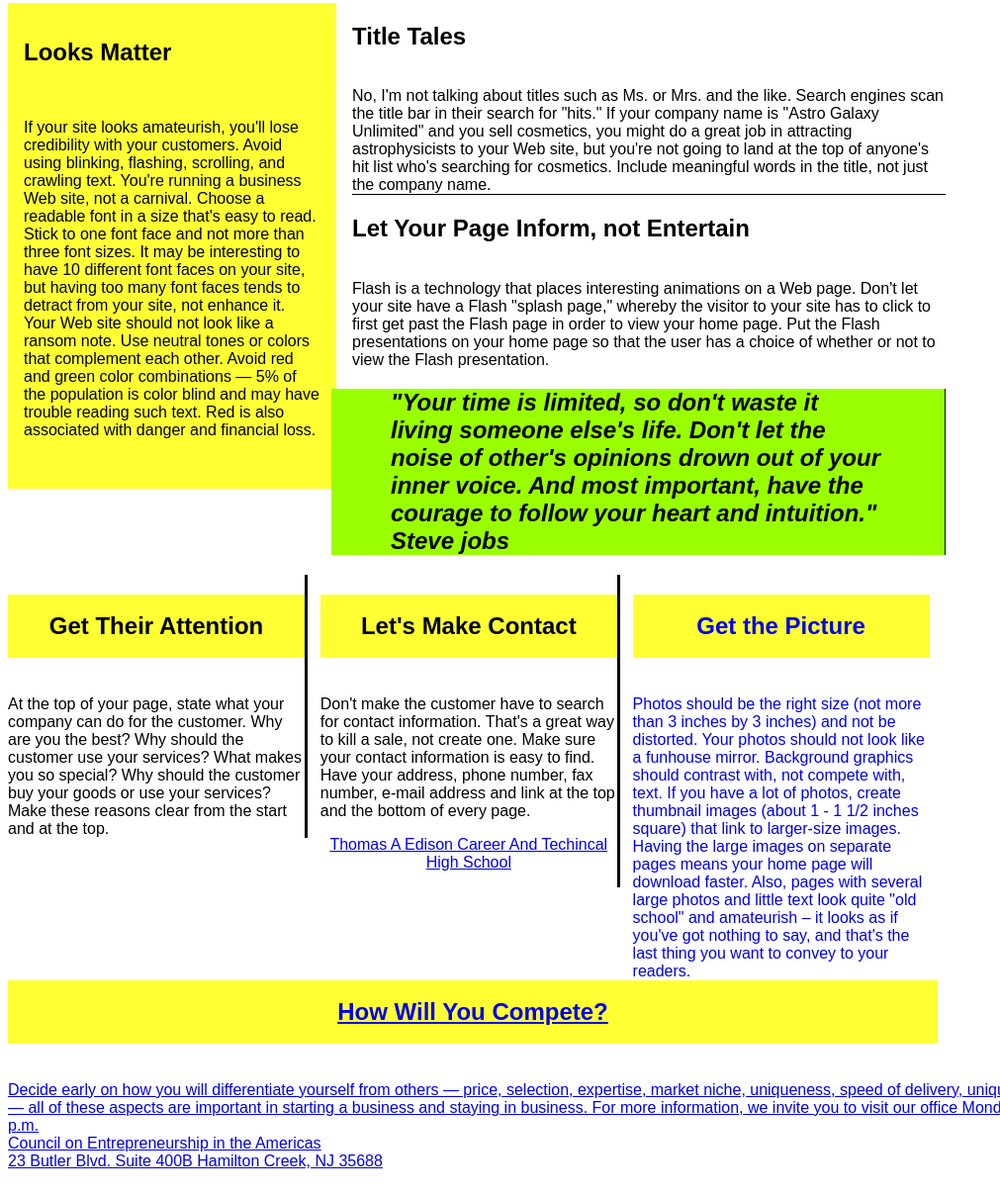
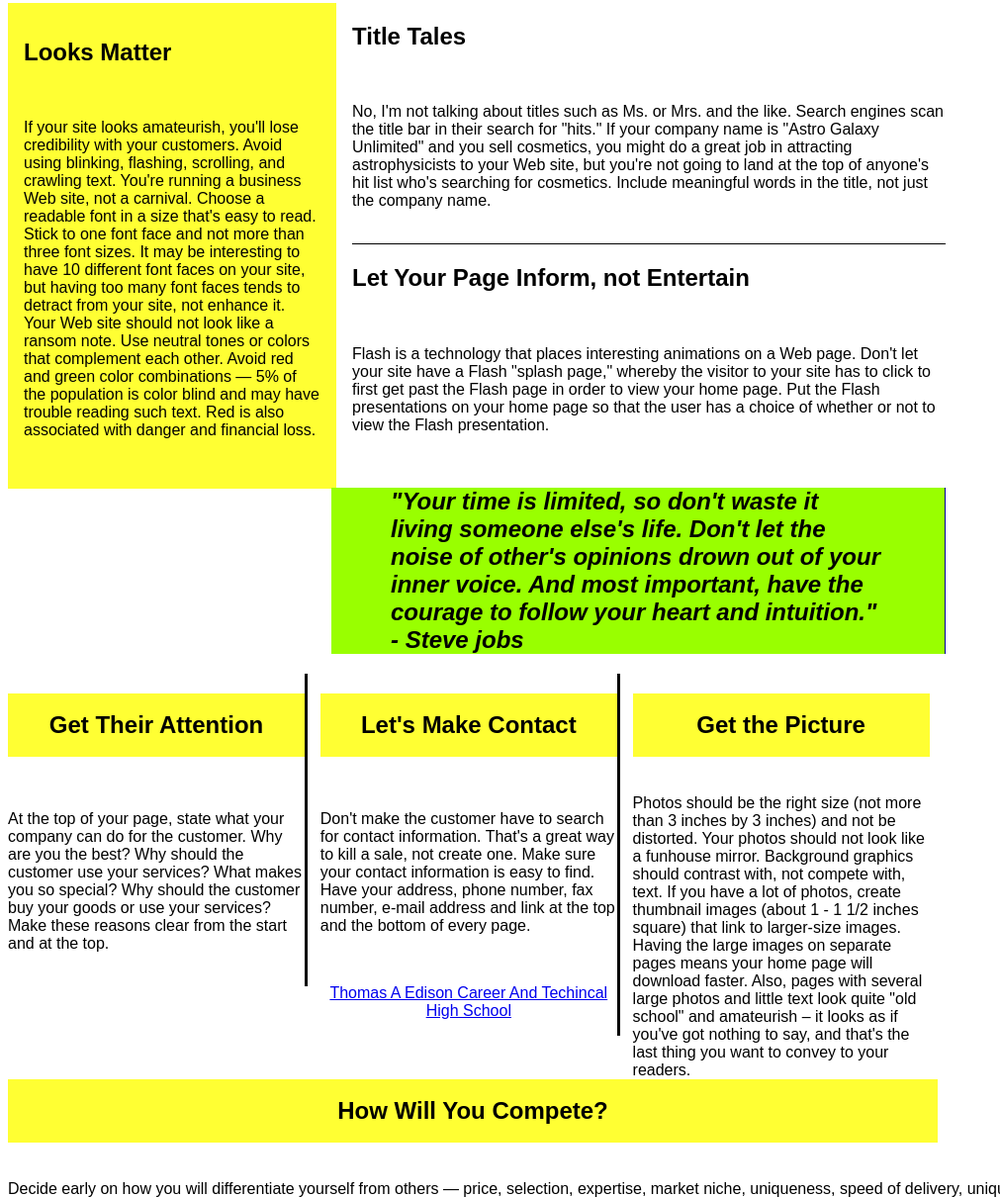
Before and after one commit to Blossxsom/-Images_Positioning_Activity, a plain HTML site: page index.html in a window 1280 px wide. Shown: the part 267-1477 px from the top of the page at 99% size, without its empty margins (0-1011 px from the left). Drawn offline with Linux system fonts and the light colour scheme.

Commit message:
Update index.html

```diff
--- a/index.html
+++ b/index.html
@@ -26,7 +26,8 @@
       <div id="tales">
      <h2>  Title Tales </h2>
    <br>
-  No, I'm not talking about titles such as Ms. or Mrs. and the like. Search engines scan the title bar in their search for "hits." If your company name is "Astro Galaxy Unlimited" and you sell cosmetics, you might do a great job in attracting astrophysicists to your Web site, but you're not going to land at the top of anyone's hit list who's searching for cosmetics. Include meaningful words in the title, not just the company name.
+      <p> No, I'm not talking about titles such as Ms. or Mrs. and the like. Search engines scan the title bar in their search for "hits." If your company name is "Astro Galaxy Unlimited" and you sell cosmetics, you might do a great job in
+        attracting astrophysicists to your Web site, but you're not going to land at the top of anyone's hit list who's searching for cosmetics. Include meaningful words in the title, not just the company name.</p>
   <br>
       </div>
 
@@ -34,26 +35,30 @@
       <h2> Let Your Page Inform, not Entertain </h2>
 
    <br>
-  Flash is a technology that places interesting animations on a Web page. Don't let your site have a Flash "splash page," whereby the visitor to your site has to click to first get past the Flash page in order to view your home page. Put the Flash presentations on your home page so that the user has a choice of whether or not to view the Flash presentation.
+ <p>Flash is a technology that places interesting animations on a Web page. Don't let your site have a Flash "splash page," whereby the visitor to your site has to click to first get past the Flash page in order to view your home page.
+   Put the Flash presentations on your home page so that the user has a choice of whether or not to view the Flash presentation.</p>
   <br>
          <div id ="steve">
-           <h2 class = "steve">"Your time is limited, so don't waste it living someone else's life. Don't let the noise of other's opinions drown out of your inner voice. And most important, have the courage to follow your heart and intuition." Steve jobs</h2>
+           <h2 class = "steve">"Your time is limited, so don't waste it living someone else's life. Don't let the noise of other's opinions drown out of your inner voice. And most important, have the courage to follow your heart and intuition."
+             - Steve jobs</h2>
         </div>
       </div>
 
       <div id="attention">
         <h2 class="heading"> Get Their Attention </h2>
    <br>
-  At the top of your page, state what your company can do for the customer. Why are you the best? Why should the customer use your services? What makes you so special? Why should the customer buy your goods or use your services? Make these reasons clear from the start and at the top.
+  <p>At the top of your page, state what your company can do for the customer. Why are you the best? Why should the customer use your services? What makes you so special? Why should the customer buy your goods or use your services?
+    Make these reasons clear from the start and at the top.</p>
   <br>
       </div>
 
       <div id="contact">
       <h2 class="heading"> Let's Make Contact </h2>
    <br>
-  Don't make the customer have to search for contact information. That's a great way to kill a sale, not create one. Make sure your contact information is easy to find. Have your address, phone number, fax number, e-mail address and link at the top and the bottom of every page.
+  <p>Don't make the customer have to search for contact information. That's a great way to kill a sale, not create one. Make sure your contact information is easy to find. Have your address, phone number, fax number, e-mail address
+    and link at the top and the bottom of every page.</p>
   <br>
-       <center><a href = "https://www.taehs.org/" target="_blank"><p>Thomas A Edison Career And Techincal High School</p></center>
+      <p><center><a href = "https://www.taehs.org/" target="_blank">Thomas A Edison Career And Techincal High School</center></p></a>
       </div>
 
       <div id="picture">
```
